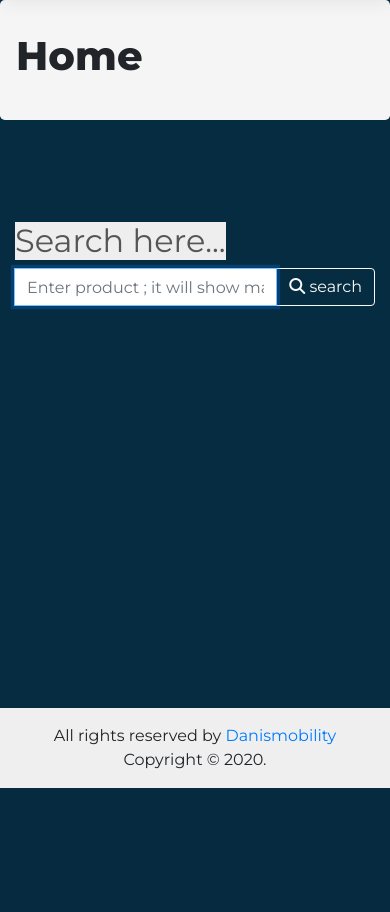
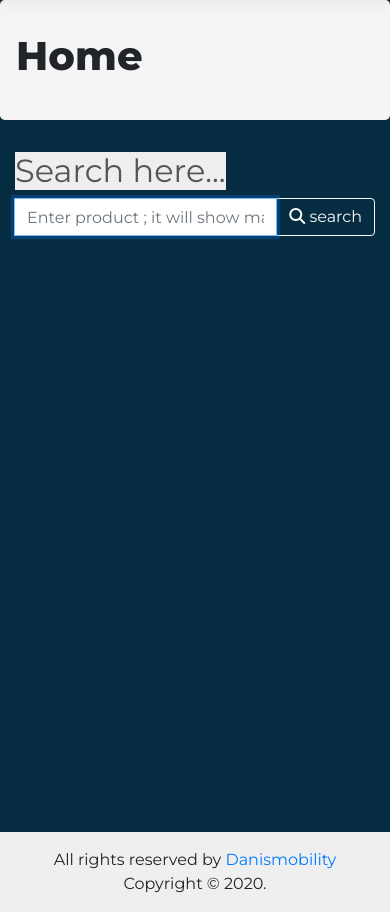
Before and after one commit to whodanyalahmed/OLXScraper, a Django app: page / in a window 390 px wide. Shown: the part 56-968 px from the top of the page. Before the commit the page ends 844 px from the top, so only its background shows below. Run offline with Django 3.2, Linux system fonts and the light colour scheme; parts of the project's set-up code (start-up, migrations or seed data) failed here and were passed over; some libraries are stand-ins or nearby versions.

Commit message:
responsive

```diff
--- a/scraper/static/css/main.css
+++ b/scraper/static/css/main.css
@@ -34,7 +34,12 @@ p{
     width:211px;
     margin-top:20px;
 }
-
+#eclaim{
+    padding-bottom:100px;
+}
+#mainsearch{
+    padding-bottom:120px;
+}
 img{
     border-radius: 20px !important;
 }
@@ -61,10 +66,11 @@ footer {
     background-color: #efefef;
     text-align: center;
   }
-
+.container{
+    min-height: 90vh !important;
+}
 
 #mainform{
-    padding-top:50px;
     margin-bottom:80px;
 }
 
@@ -134,9 +140,21 @@ nav{
       background:rgba(85, 85, 85, 0.657);
   }
 
-  /* @media only screen and (max-width: 1500px) {
-    footer {
+  /* @media only screen and (max-width: 900px) { */
+    /* footer {
       margin-bottom:-20px;
       color:rgb(231, 7, 231);
+    } */
+
+    /* footer {
+        position: absolute;
+        right: 0;
+        bottom: 0;
+        left: 0;
+        padding: 1rem;
+        clear: both;
+        background-color: #efefef;
+        text-align: center;
     }
+
   } */
--- a/scraper/templates/base.html
+++ b/scraper/templates/base.html
@@ -88,7 +88,7 @@ function intonew(i){
     {% endblock body %}
 </body>
 <footer  align="center">
-  <div class="container">
+  <div class="container-fluid">
     All rights reserved by <a href="https://danismobility.blogspot.com" target="_blank">Danismobility</a> Copyright &copy; 2020.
   </div>
 </footer>
--- a/scraper/templates/home.html
+++ b/scraper/templates/home.html
@@ -22,7 +22,7 @@ $(document).ready(function() {
 <form action="/search" method="POST" id="mainform">
 {% csrf_token %}
     <h2 class="second">Search here...</h2>
-    <div class="input-group mb-3">
+    <div class="input-group mb-3" id="mainsearch">
 
         <input type="hidden" class="form-control" name="title" value="Home" />
         <input type="text" class="form-control" placeholder="Enter product ; it will show max and min both" name="url" autofocus aria-label="url" aria-describedby="button-addon2" autocomplete=off>
--- a/scraper/templates/index.html
+++ b/scraper/templates/index.html
@@ -43,7 +43,7 @@ $(document).ready(function() {
 <form action="/search" method="POST" id="mainform">
 {% csrf_token %}
     <h2 class="second">Search here...</h2>
-    <div class="input-group mb-3">
+    <div class="input-group mb-3" id="mainsearch">
 
         <input type="hidden" class="form-control" name="title" value="Home" />
         <input type="text" class="form-control" placeholder="Enter product ; it will show max and min both" name="url" autofocus aria-label="url" aria-describedby="button-addon2" autocomplete=off>
--- a/scraper/templates/notfound.html
+++ b/scraper/templates/notfound.html
@@ -13,6 +13,6 @@ Page Not found or connection error
 intonew(100);
 </script>
 <div class="container">
-<h1 style="color:#eee;opacity:0.5;" align=center><i class="fas fa-exclamation-circle fa-5x" id="eclaim"></i>&nbsp;<br><br>Sorry!<br>No Products Found or {{error}}....</h1>
+<h1 style="color:#eee;opacity:0.5;" align=center  id="eclaim"><i class="fas fa-exclamation-circle fa-5x"></i>&nbsp;<br><br>Sorry!<br>No Products Found or {{error}}....</h1>
 </div>
 {% endblock body %}
```
Also changed, not shown: db.sqlite3.
